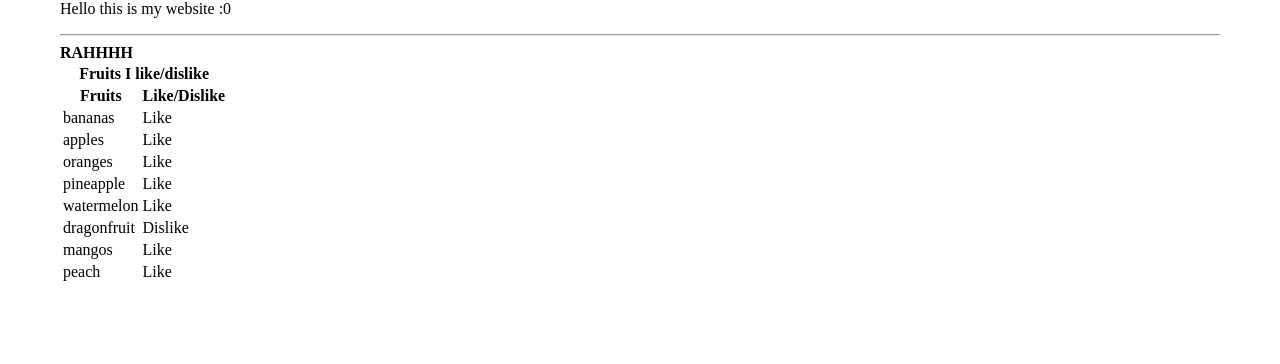
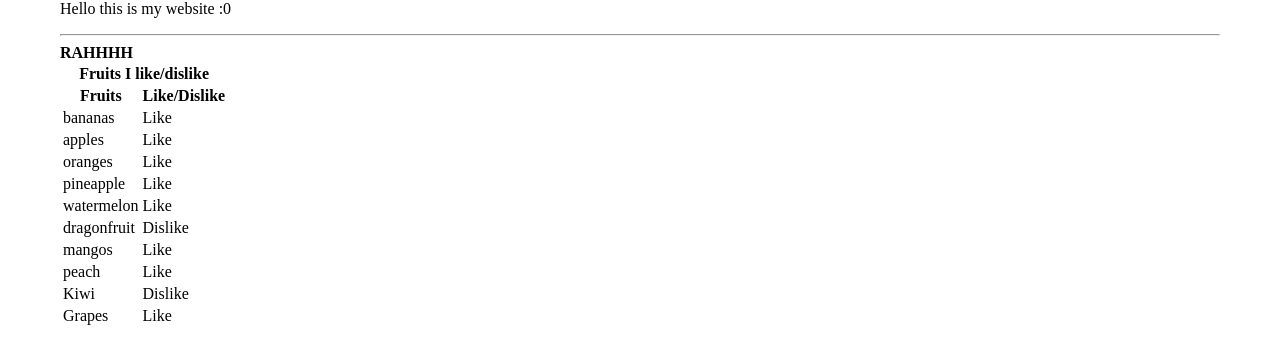
Before and after one commit to aelliott26/website, a plain HTML site: page index.html in a window 1280 px wide. Shown: the part 118-482 px from the top of the page. Drawn offline with Linux system fonts and the light colour scheme.

Commit message:
Added More fruits

```diff
--- a/index.html
+++ b/index.html
@@ -31,6 +31,8 @@ h1 {
         <tr><td>dragonfruit</td><td>Dislike</td></tr>
         <tr><td>mangos</td><td>Like</td></tr>
         <tr><td>peach</td><td>Like</td></tr>
+        <tr><td>Kiwi</td><td>Dislike</td></tr>
+        <tr><td>Grapes</td><td>Like</td></tr>
     </table>
 </body>
 </html>
```
